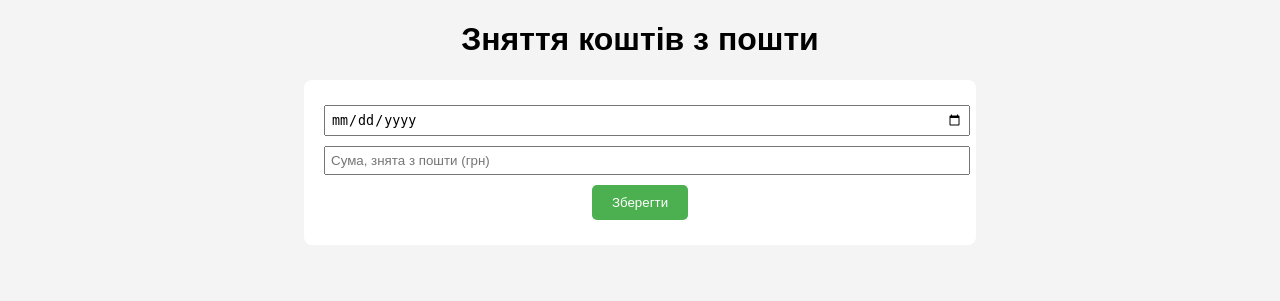
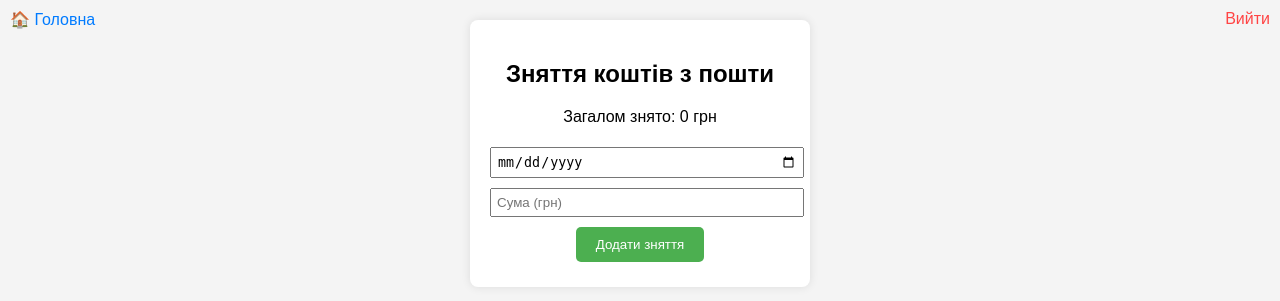
Before and after one commit to BomBom26/remp, a Flask app: page /withdraw in a window 1280 px wide. Shown: the top 301 px of the page. Run offline with Flask 2, Linux system fonts and the light colour scheme; the visitor is signed in with stand-in values (Sample User, id 1); data that the repository does not hold is empty.

Commit message:
Update withdraw.html

```diff
--- a/templates/withdraw.html
+++ b/templates/withdraw.html
@@ -5,18 +5,27 @@
     <title>Зняття коштів з пошти</title>
     <style>
         body { font-family: Arial, sans-serif; text-align: center; background-color: #f4f4f4; }
-        form { width: 50%; margin: 20px auto; background-color: #fff; padding: 20px; border-radius: 8px; }
+        .form-container { margin: 20px; padding: 20px; background-color: #fff; border-radius: 8px; box-shadow: 0 0 10px rgba(0,0,0,0.1); width: 300px; margin-left: auto; margin-right: auto; }
         input { width: 100%; margin: 5px 0; padding: 5px; }
         button { padding: 10px 20px; margin: 5px; background-color: #4CAF50; color: white; border: none; border-radius: 5px; cursor: pointer; }
         button:hover { background-color: #45a049; }
+        .home-link { position: absolute; top: 10px; left: 10px; font-size: 16px; text-decoration: none; color: #007BFF; }
+        .home-link:hover { text-decoration: underline; }
+        .logout-link { position: absolute; top: 10px; right: 10px; font-size: 16px; text-decoration: none; color: #ff4444; }
+        .logout-link:hover { text-decoration: underline; }
     </style>
 </head>
 <body>
-    <h1>Зняття коштів з пошти</h1>
-    <form action="/withdraw" method="POST">
-        <input type="date" name="date" required>
-        <input type="number" name="amount" placeholder="Сума, знята з пошти (грн)" step="0.01" required>
-        <button type="submit">Зберегти</button>
-    </form>
+    <a href="/" class="home-link">🏠 Головна</a>
+    <a href="/logout" class="logout-link">Вийти</a>
+    <div class="form-container">
+        <h2>Зняття коштів з пошти</h2>
+        <p>Загалом знято: {{ total_withdrawn }} грн</p>
+        <form method="POST">
+            <input type="date" name="date" required>
+            <input type="number" name="amount" placeholder="Сума (грн)" step="0.01" required>
+            <button type="submit">Додати зняття</button>
+        </form>
+    </div>
 </body>
 </html>
```
